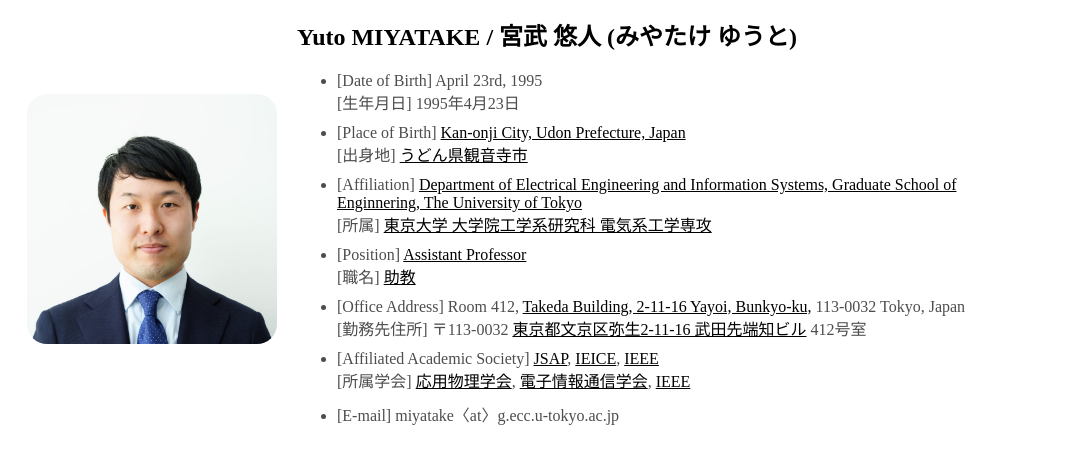
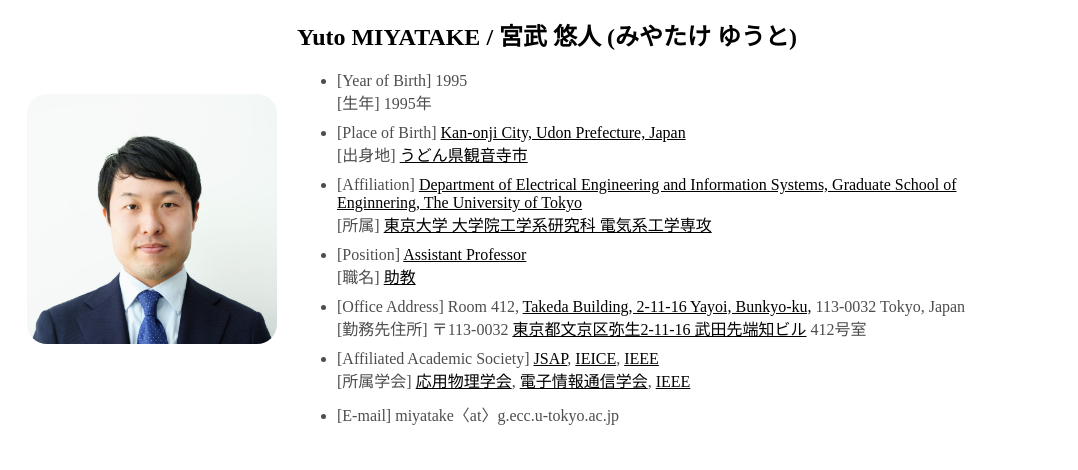
Before and after one commit to my299792458/my299792458.github.io, a plain HTML site: page index.html in a window 1280 px wide. Shown: the part 166-636 px from the top of the page, without its empty margins (113-1191 px from the left). Drawn offline with Linux system fonts and the light colour scheme.

Commit message:
hide details

```diff
--- a/index.html
+++ b/index.html
@@ -7,7 +7,7 @@
         <title>
             Yuto Miyatake
         </title>
-        <meta name="description" content="Yuto Miyaatke's personal wabpage">
+        <meta name="description" content="Yuto Miyatake's personal wabpage">
         <link rel="stylesheet" href="style.css">
 
         <link rel="icon" href="images/favicon.ico">
@@ -70,8 +70,10 @@
             <div>
                 <h2>Yuto MIYATAKE / 宮武 悠人 (みやたけ ゆうと)</h2>
                 <ul>
-                    <li>[Date of Birth] April 23rd, 1995
-                        <br>[生年月日] 1995年4月23日 </li>
+                    <!-- <li>[Date of Birth] April 23rd, 1995 -->
+                    <li>[Year of Birth] 1995
+                        <br>[生年] 1995年 </li>
+                        <!-- <br>[生年月日] 1995年4月23日 </li> -->
                     <li>[Place of Birth] <a href="https://maps.app.goo.gl/buS4P2TYxjTpz6U99" target="_blank">Kan-onji City, Udon Prefecture, Japan </a>
                         <br>[出身地] <a href="https://maps.app.goo.gl/buS4P2TYxjTpz6U99" target="_blank">うどん県観音寺市</a></li>
                     <li>[Affiliation] <a href="https://www.eeis.t.u-tokyo.ac.jp/en/" target="_blank">Department of Electrical Engineering and Information Systems, Graduate School of Enginnering, The University of Tokyo</a>
@@ -194,12 +196,13 @@
         <h1 id="Education" class="anchor">Education</h1>
 
             <ul>
+                <!--
                 <li>April 2002 - March 2008:
                     <br><a href="http://ichinotani-es.city-kanonji.ed.jp/"  target="_blank">観音寺市立 一ノ谷小学校</a></li>
 
                 <li>April 2008 - March 2011:
                     <br><a href="https://mitoyo.schoolweb.ne.jp/3720001" target="_blank">三豊市観音寺市学校組合立 三豊中学校</a></li>
-
+                -->
                 <li>April 2011 - March 2014:
                     <br><a href="https://www.kagawa-edu.jp/kanich02/" target="_blank">Kagawa Prefectural Kanonji Daiichi High School</a>
                     <br><a href="https://www.kagawa-edu.jp/kanich02/" target="_blank">香川県立 観音寺第一高等学校</a></li>
```
